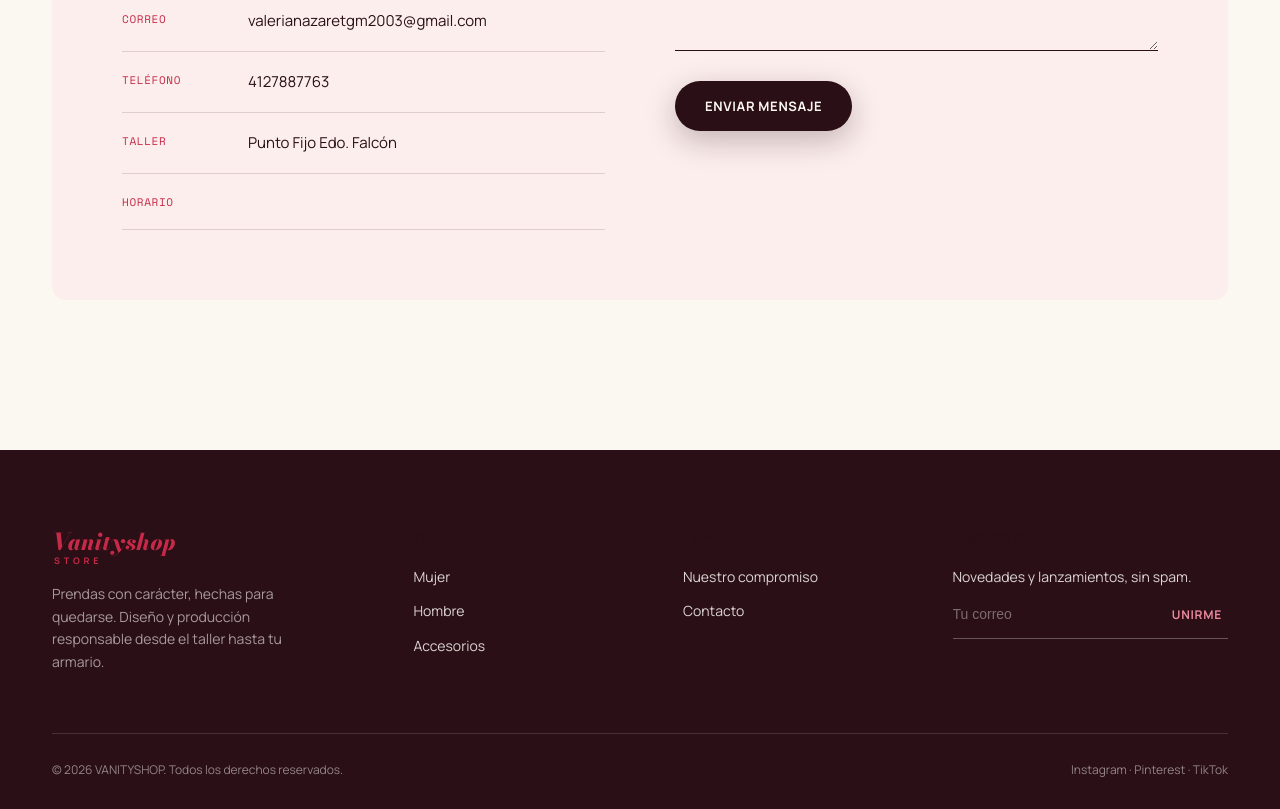
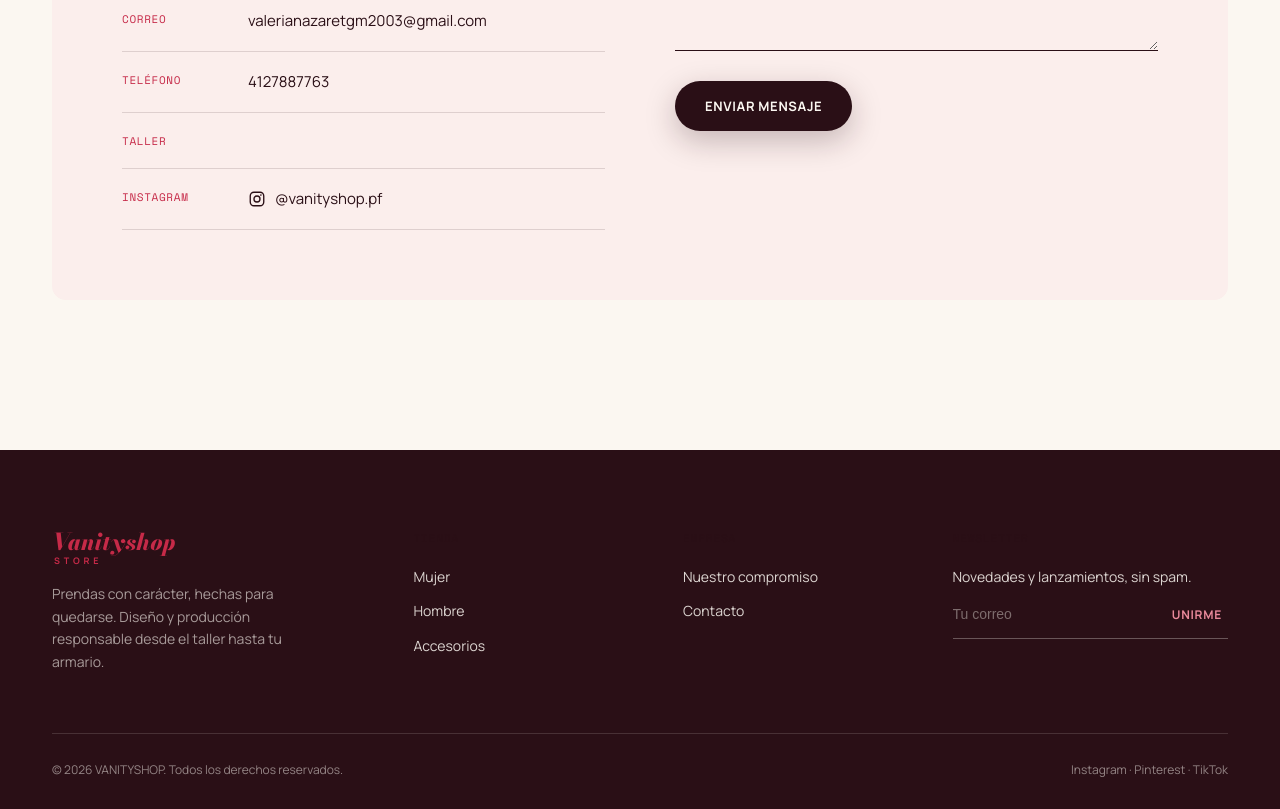
Before and after one commit to jpgarcias79/vanity-store, a Next.js app: page / in a window 1280 px wide. Shown: the part 3700-4509 px from the top of the page. Built offline with nearby package versions, Linux system fonts and the light colour scheme.

Commit message:
Instagram con icono en contacto, fuera horario

```diff
--- a/app/globals.css
+++ b/app/globals.css
@@ -759,3 +759,18 @@
   .wa-float{right:16px;bottom:16px;width:54px;height:54px;}
   .wa-label{display:none;}
 }
+/* ---------- Instagram en contacto ---------- */
+.insta-link{
+  display:inline-flex;
+  align-items:center;
+  gap:9px;
+  transition:color .3s var(--ease), transform .3s var(--ease);
+}
+.insta-link svg{
+  width:18px;height:18px;
+  flex-shrink:0;
+}
+.insta-link:hover{
+  color:var(--crimson);
+  transform:translateX(3px);
+}
--- a/app/layout.js
+++ b/app/layout.js
@@ -3,8 +3,33 @@
 import WhatsAppFloat from '@/components/WhatsAppFloat'
 
 export const metadata = {
+  metadataBase: new URL('https://vanity-store.vercel.app'),
   title: 'VANITYSHOP — Prendas con carácter, hechas para quedarse',
-  description: 'Cápsulas de moda diseñadas en pequeños lotes, con materiales trazables y un ajuste que no pasa de moda.',
+  description:
+    'Cápsulas de moda diseñadas en pequeños lotes, con materiales trazables y un ajuste que no pasa de moda.',
+  openGraph: {
+    type: 'website',
+    locale: 'es_ES',
+    url: 'https://vanity-store.vercel.app',
+    siteName: 'VANITYSHOP',
+    title: 'VANITYSHOP — Viste lo que perdura',
+    description:
+      'Moda consciente en pequeños lotes, materiales trazables y devoluciones sin preguntas. Confianza cosida en cada prenda.',
+    images: [
+      {
+        url: '/images/hero-1.jpg',
+        width: 1456,
+        height: 816,
+        alt: 'VanityShop — Colección 2026',
+      },
+    ],
+  },
+  twitter: {
+    card: 'summary_large_image',
+    title: 'VANITYSHOP — Viste lo que perdura',
+    description: 'Moda consciente en pequeños lotes y materiales trazables.',
+    images: ['/images/hero-1.jpg'],
+  },
 }
 
 export default function RootLayout({ children }) {
--- a/components/Contact.jsx
+++ b/components/Contact.jsx
@@ -13,8 +13,7 @@
     { k: 'Correo', v: config.email },
     { k: 'Teléfono', v: config.phone },
     { k: 'Taller', v: config.address },
-    { k: 'Horario', v: config.hours },
-]
+  ]
 
   const handleSubmit = (e) => {
     e.preventDefault()
@@ -36,12 +35,30 @@
             <p className="lede">
               ¿Dudas sobre una prenda, un pedido o una colaboración? Escríbenos, respondemos en menos de 24 horas.
             </p>
+
             {rows.map((r) => (
               <div className="info-row" key={r.k}>
                 <span className="k">{r.k}</span>
                 <span className="v">{r.v}</span>
               </div>
             ))}
+
+            <div className="info-row">
+              <span className="k">Instagram</span>
+              <a
+                className="v insta-link"
+                href={`https://instagram.com/${config.instagram}`}
+                target="_blank"
+                rel="noreferrer"
+              >
+                <svg viewBox="0 0 24 24" fill="none" stroke="currentColor" strokeWidth="1.8">
+                  <rect x="3" y="3" width="18" height="18" rx="5" />
+                  <circle cx="12" cy="12" r="4" />
+                  <circle cx="17.2" cy="6.8" r="1.1" fill="currentColor" stroke="none" />
+                </svg>
+                @{config.instagram}
+              </a>
+            </div>
           </div>
 
           <form onSubmit={handleSubmit}>
--- a/lib/config.js
+++ b/lib/config.js
@@ -5,10 +5,8 @@
 
 export const config = {
   // WhatsApp: código de país + número, sin + ni espacios ni guiones
-  whatsapp: '584125551234',
-
+  whatsapp: '584127887763',
   email: 'valerianazaretgm2003@gmail.com',
   phone: '4127887763',
-  address: 'Punto Fijo Edo. Falcón',
-
+  instagram: 'vanityshop.pf',
 }
```
